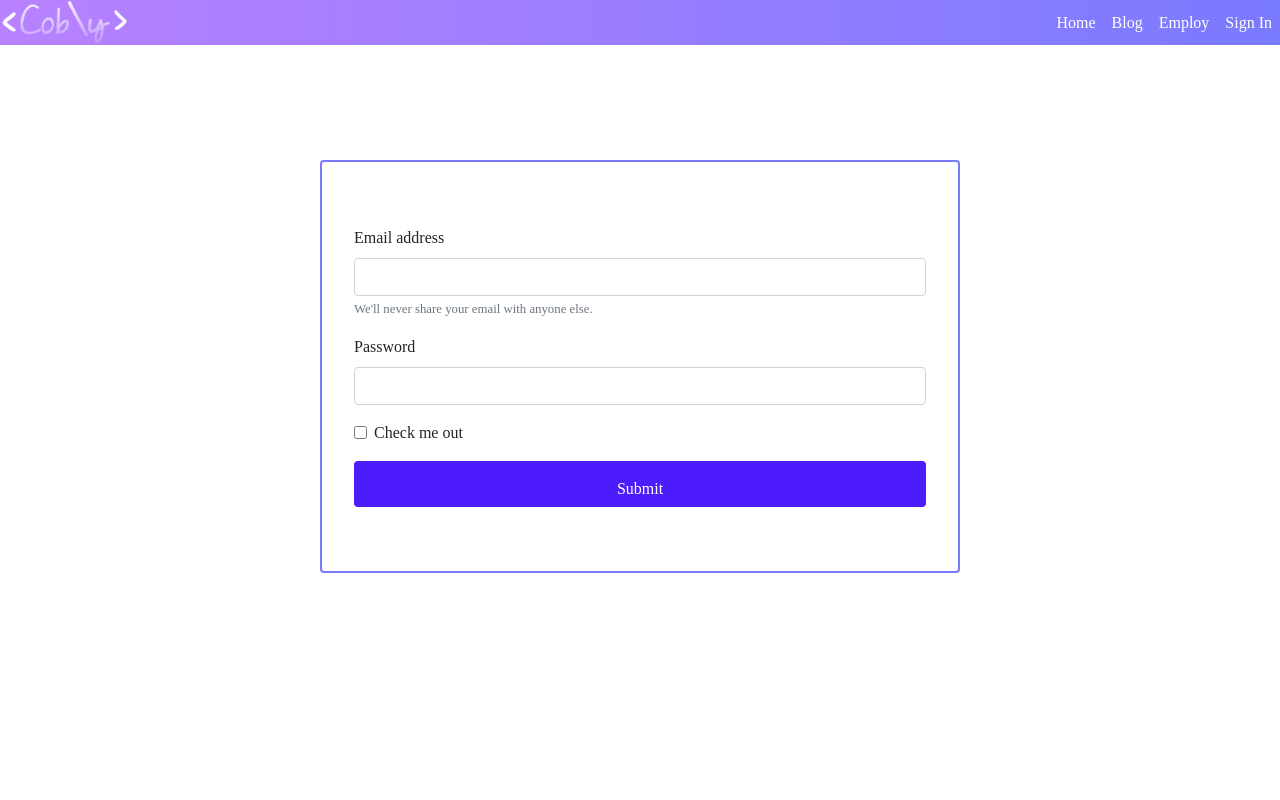
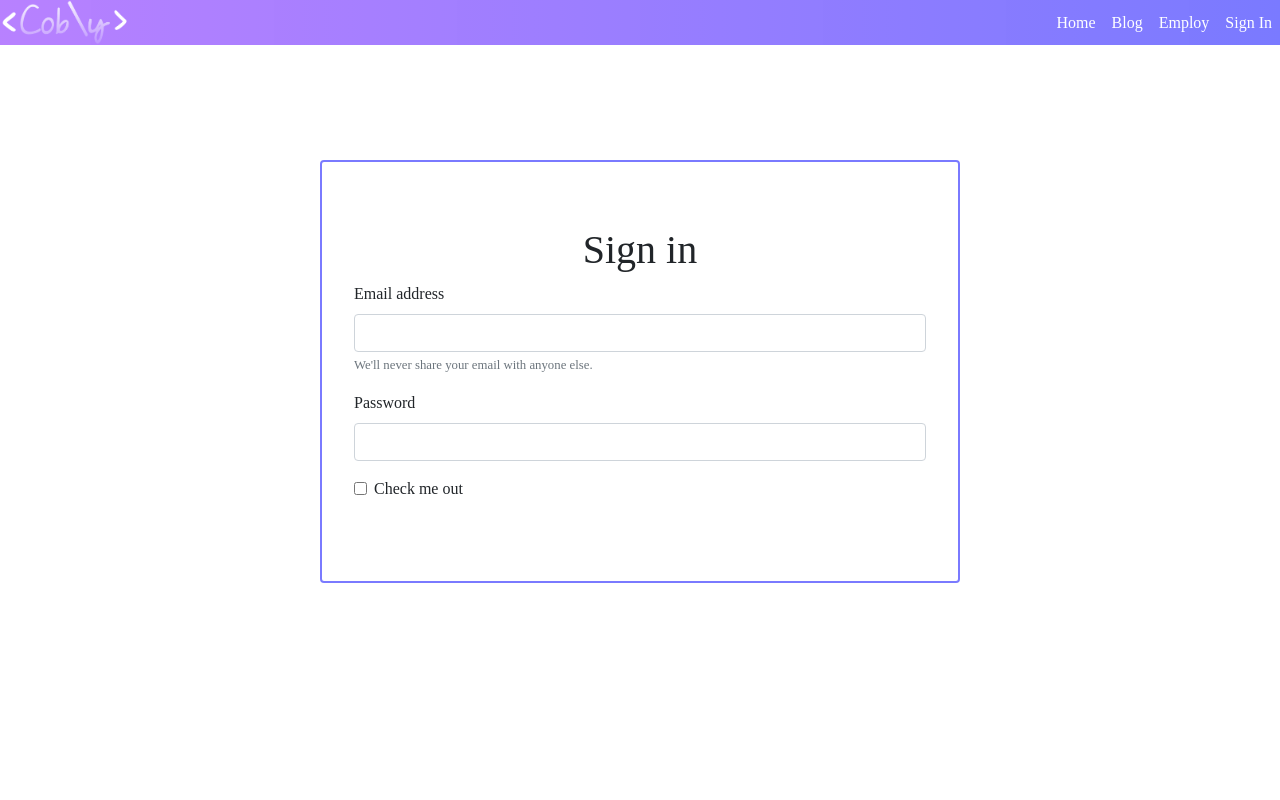
Before and after one commit to Gabriel-Frank/CobleWebsite, a Vue app: page /sign_in in a window 1280 px wide. Shown: the top 800 px of the page. Built offline with nearby package versions, Linux system fonts and the light colour scheme; a web font is replaced by a local one.

Commit message:
added label to sign in page

```diff
--- a/src/components/pages/signUp.vue
+++ b/src/components/pages/signUp.vue
@@ -6,6 +6,7 @@
           <router-link style="color: #6f00ff7e" to="/" class="m-3">Back to Home</router-link>
       </div>
       <form class="sign rounded" v-show="book">
+          <h1 class="text-center">Sign in</h1>
   <div class="form-group" >
     <label for="email">Email address</label>
     <input type="email" class="form-control" v-model="email" aria-describedby="emailHelp">
@@ -20,7 +21,6 @@
     <label class="form-check-label" for="exampleCheck1">Check me out</label>
   </div>
   <div class="m-auto text-center">
-      <button type="button" class="btn pop m-auto" v-on:click='check'>Submit</button>
   </div>
 </form>
   </div>
```
